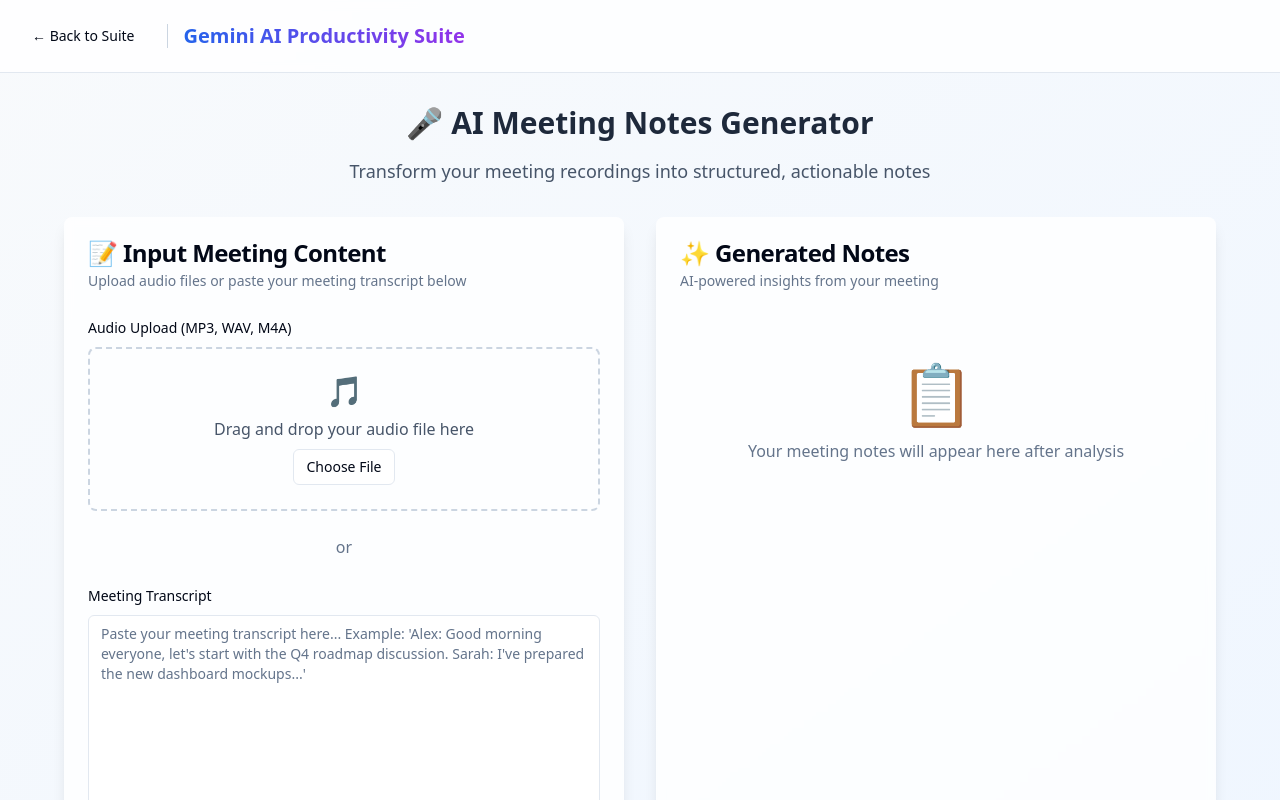
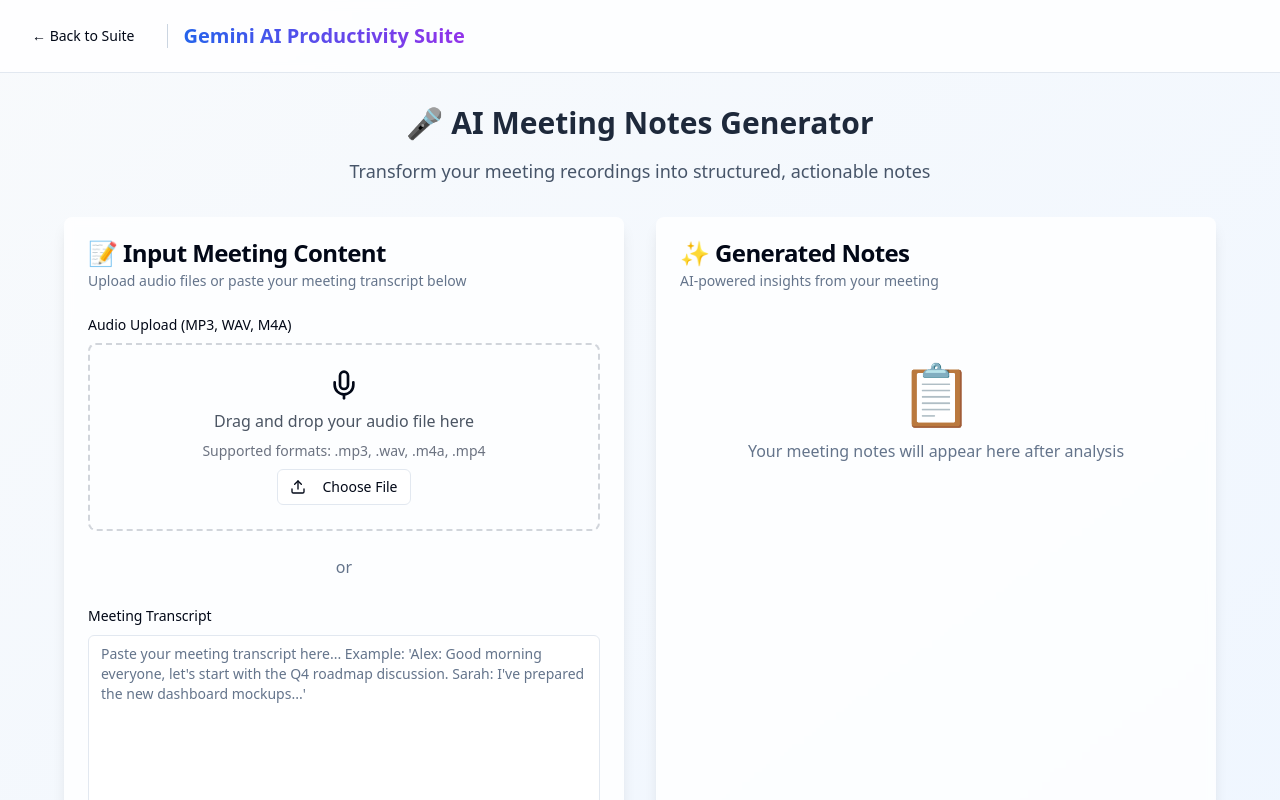
Before and after one commit to emaankhalil/gemini-productivity-forge, a React (Vite) app: page / in a window 1280 px wide. Both pictures are taken after a click on the element 320 px from the left and 432 px from the top of the page. Shown: the top 800 px of the page. Built offline with nearby package versions, Linux system fonts and the light colour scheme.

Commit message:
Add document upload functionality
Allow users to upload PDF and other document formats for analysis.

```diff
--- a/package.json
+++ b/package.json
@@ -51,6 +51,7 @@
     "react": "^18.3.1",
     "react-day-picker": "^8.10.1",
     "react-dom": "^18.3.1",
+    "react-dropzone": "^14.3.8",
     "react-hook-form": "^7.53.0",
     "react-resizable-panels": "^2.1.3",
     "react-router-dom": "^6.26.2",
--- a/src/components/tools/ContractAnalyzer.tsx
+++ b/src/components/tools/ContractAnalyzer.tsx
@@ -1,4 +1,3 @@
-
 import { useState } from "react";
 import { Card, CardContent, CardDescription, CardHeader, CardTitle } from "@/components/ui/card";
 import { Button } from "@/components/ui/button";
@@ -8,15 +7,28 @@ import { Badge } from "@/components/ui/badge";
 import { Separator } from "@/components/ui/separator";
 import { Alert, AlertDescription } from "@/components/ui/alert";
 import { useToast } from "@/hooks/use-toast";
+import { FileUpload } from "@/components/ui/file-upload";
+import { FileText } from "lucide-react";
 
 export const ContractAnalyzer = () => {
   const [contractText, setContractText] = useState("");
+  const [selectedFile, setSelectedFile] = useState<File | null>(null);
   const [isLoading, setIsLoading] = useState(false);
   const [results, setResults] = useState<any>(null);
   const { toast } = useToast();
 
+  const handleFileSelect = (file: File) => {
+    setSelectedFile(file);
+    // Clear contract text when file is selected
+    setContractText("");
+  };
+
+  const handleFileRemove = () => {
+    setSelectedFile(null);
+  };
+
   const handleAnalyze = async () => {
-    if (!contractText.trim()) {
+    if (!contractText.trim() && !selectedFile) {
       toast({
         title: "Input Required",
         description: "Please provide contract text or upload a document to analyze.",
@@ -106,14 +118,17 @@ export const ContractAnalyzer = () => {
           </CardHeader>
           <CardContent className="space-y-6">
             <div>
-              <Label htmlFor="document-upload" className="text-sm font-medium">
-                Document Upload (PDF, DOCX)
+              <Label className="text-sm font-medium mb-2 block">
+                Document Upload (PDF, DOCX, DOC)
               </Label>
-              <div className="mt-2 border-2 border-dashed border-slate-300 rounded-lg p-6 text-center hover:border-blue-400 transition-colors">
-                <div className="text-3xl mb-2">📄</div>
-                <p className="text-slate-600 mb-2">Drag and drop your contract here</p>
-                <Button variant="outline" size="sm">Choose File</Button>
-              </div>
+              <FileUpload
+                onFileSelect={handleFileSelect}
+                onFileRemove={handleFileRemove}
+                selectedFile={selectedFile}
+                acceptedTypes={['.pdf', '.docx', '.doc', '.txt']}
+                placeholder="Drag and drop your contract here"
+                icon={<FileText className="w-8 h-8" />}
+              />
             </div>
 
             <div className="text-center text-slate-500">
@@ -130,7 +145,13 @@ export const ContractAnalyzer = () => {
                 value={contractText}
                 onChange={(e) => setContractText(e.target.value)}
                 className="mt-2 min-h-[300px] resize-none font-mono text-sm"
+                disabled={!!selectedFile}
               />
+              {selectedFile && (
+                <p className="text-xs text-gray-500 mt-1">
+                  Document file selected. Remove file to use text input.
+                </p>
+              )}
             </div>
 
             <Button
--- a/src/components/tools/MeetingNotesGenerator.tsx
+++ b/src/components/tools/MeetingNotesGenerator.tsx
@@ -1,4 +1,3 @@
-
 import { useState } from "react";
 import { Card, CardContent, CardDescription, CardHeader, CardTitle } from "@/components/ui/card";
 import { Button } from "@/components/ui/button";
@@ -7,15 +6,28 @@ import { Label } from "@/components/ui/label";
 import { Badge } from "@/components/ui/badge";
 import { Separator } from "@/components/ui/separator";
 import { useToast } from "@/hooks/use-toast";
+import { FileUpload } from "@/components/ui/file-upload";
+import { Mic } from "lucide-react";
 
 export const MeetingNotesGenerator = () => {
   const [transcript, setTranscript] = useState("");
+  const [selectedFile, setSelectedFile] = useState<File | null>(null);
   const [isLoading, setIsLoading] = useState(false);
   const [results, setResults] = useState<any>(null);
   const { toast } = useToast();
 
+  const handleFileSelect = (file: File) => {
+    setSelectedFile(file);
+    // Clear transcript when file is selected
+    setTranscript("");
+  };
+
+  const handleFileRemove = () => {
+    setSelectedFile(null);
+  };
+
   const handleAnalyze = async () => {
-    if (!transcript.trim()) {
+    if (!transcript.trim() && !selectedFile) {
       toast({
         title: "Input Required",
         description: "Please provide a meeting transcript or upload an audio file.",
@@ -71,14 +83,17 @@ export const MeetingNotesGenerator = () => {
           </CardHeader>
           <CardContent className="space-y-6">
             <div>
-              <Label htmlFor="audio-upload" className="text-sm font-medium">
+              <Label className="text-sm font-medium mb-2 block">
                 Audio Upload (MP3, WAV, M4A)
               </Label>
-              <div className="mt-2 border-2 border-dashed border-slate-300 rounded-lg p-6 text-center hover:border-blue-400 transition-colors">
-                <div className="text-3xl mb-2">🎵</div>
-                <p className="text-slate-600 mb-2">Drag and drop your audio file here</p>
-                <Button variant="outline" size="sm">Choose File</Button>
-              </div>
+              <FileUpload
+                onFileSelect={handleFileSelect}
+                onFileRemove={handleFileRemove}
+                selectedFile={selectedFile}
+                acceptedTypes={['.mp3', '.wav', '.m4a', '.mp4']}
+                placeholder="Drag and drop your audio file here"
+                icon={<Mic className="w-8 h-8" />}
+              />
             </div>
 
             <div className="text-center text-slate-500">
@@ -95,7 +110,13 @@ export const MeetingNotesGenerator = () => {
                 value={transcript}
                 onChange={(e) => setTranscript(e.target.value)}
                 className="mt-2 min-h-[200px] resize-none"
+                disabled={!!selectedFile}
               />
+              {selectedFile && (
+                <p className="text-xs text-gray-500 mt-1">
+                  Audio file selected. Remove file to use text input.
+                </p>
+              )}
             </div>
 
             <Button
--- /dev/null
+++ b/src/components/ui/file-upload.tsx
@@ -0,0 +1,138 @@
+
+import React, { useCallback, useState } from 'react';
+import { useDropzone } from 'react-dropzone';
+import { Button } from '@/components/ui/button';
+import { Card } from '@/components/ui/card';
+import { Alert, AlertDescription } from '@/components/ui/alert';
+import { FileText, Upload, X, File } from 'lucide-react';
+
+interface FileUploadProps {
+  onFileSelect: (file: File) => void;
+  onFileRemove: () => void;
+  acceptedTypes?: string[];
+  maxSize?: number;
+  selectedFile?: File | null;
+  placeholder?: string;
+  icon?: React.ReactNode;
+}
+
+export const FileUpload = ({
+  onFileSelect,
+  onFileRemove,
+  acceptedTypes = ['.pdf', '.docx', '.doc', '.txt'],
+  maxSize = 10 * 1024 * 1024, // 10MB
+  selectedFile,
+  placeholder = "Drag and drop your file here",
+  icon = <FileText className="w-8 h-8" />
+}: FileUploadProps) => {
+  const [error, setError] = useState<string | null>(null);
+
+  const onDrop = useCallback((acceptedFiles: File[], rejectedFiles: any[]) => {
+    setError(null);
+
+    if (rejectedFiles.length > 0) {
+      const rejection = rejectedFiles[0];
+      if (rejection.errors.some((e: any) => e.code === 'file-too-large')) {
+        setError(`File is too large. Maximum size is ${maxSize / (1024 * 1024)}MB`);
+      } else if (rejection.errors.some((e: any) => e.code === 'file-invalid-type')) {
+        setError(`Invalid file type. Accepted types: ${acceptedTypes.join(', ')}`);
+      } else {
+        setError('Error uploading file. Please try again.');
+      }
+      return;
+    }
+
+    if (acceptedFiles.length > 0) {
+      onFileSelect(acceptedFiles[0]);
+    }
+  }, [onFileSelect, acceptedTypes, maxSize]);
+
+  const { getRootProps, getInputProps, isDragActive } = useDropzone({
+    onDrop,
+    accept: acceptedTypes.reduce((acc, type) => {
+      acc[type] = [];
+      return acc;
+    }, {} as Record<string, string[]>),
+    maxSize,
+    multiple: false
+  });
+
+  const formatFileSize = (bytes: number) => {
+    if (bytes === 0) return '0 Bytes';
+    const k = 1024;
+    const sizes = ['Bytes', 'KB', 'MB', 'GB'];
+    const i = Math.floor(Math.log(bytes) / Math.log(k));
+    return parseFloat((bytes / Math.pow(k, i)).toFixed(2)) + ' ' + sizes[i];
+  };
+
+  const getFileIcon = (fileName: string) => {
+    const extension = fileName.split('.').pop()?.toLowerCase();
+    switch (extension) {
+      case 'pdf':
+        return <File className="w-6 h-6 text-red-500" />;
+      case 'docx':
+      case 'doc':
+        return <FileText className="w-6 h-6 text-blue-500" />;
+      case 'txt':
+        return <FileText className="w-6 h-6 text-gray-500" />;
+      default:
+        return <File className="w-6 h-6 text-gray-500" />;
+    }
+  };
+
+  if (selectedFile) {
+    return (
+      <Card className="p-4">
+        <div className="flex items-center justify-between">
+          <div className="flex items-center gap-3">
+            {getFileIcon(selectedFile.name)}
+            <div>
+              <p className="font-medium text-sm">{selectedFile.name}</p>
+              <p className="text-xs text-gray-500">{formatFileSize(selectedFile.size)}</p>
+            </div>
+          </div>
+          <Button
+            variant="ghost"
+            size="sm"
+            onClick={onFileRemove}
+            className="h-8 w-8 p-0"
+          >
+            <X className="w-4 h-4" />
+          </Button>
+        </div>
+      </Card>
+    );
+  }
+
+  return (
+    <div className="space-y-2">
+      <div
+        {...getRootProps()}
+        className={`border-2 border-dashed rounded-lg p-6 text-center cursor-pointer transition-colors ${
+          isDragActive
+            ? 'border-blue-400 bg-blue-50'
+            : 'border-gray-300 hover:border-gray-400'
+        }`}
+      >
+        <input {...getInputProps()} />
+        <div className="flex flex-col items-center gap-2">
+          {icon}
+          <p className="text-gray-600">{placeholder}</p>
+          <p className="text-sm text-gray-500">
+            Supported formats: {acceptedTypes.join(', ')}
+          </p>
+          <Button variant="outline" size="sm" type="button">
+            <Upload className="w-4 h-4 mr-2" />
+            Choose File
+          </Button>
+        </div>
+      </div>
+
+      {error && (
+        <Alert variant="destructive">
+          <AlertDescription>{error}</AlertDescription>
+        </Alert>
+      )}
+    </div>
+  );
+};
```
Also changed, not shown: 1 other file (tests, documents, lock files or other folders).
